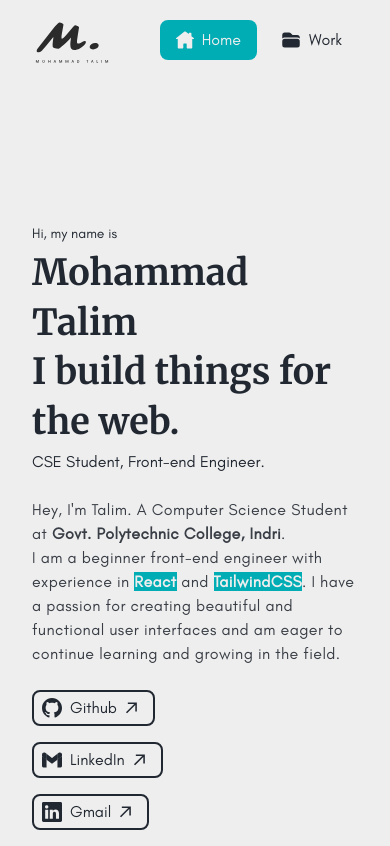
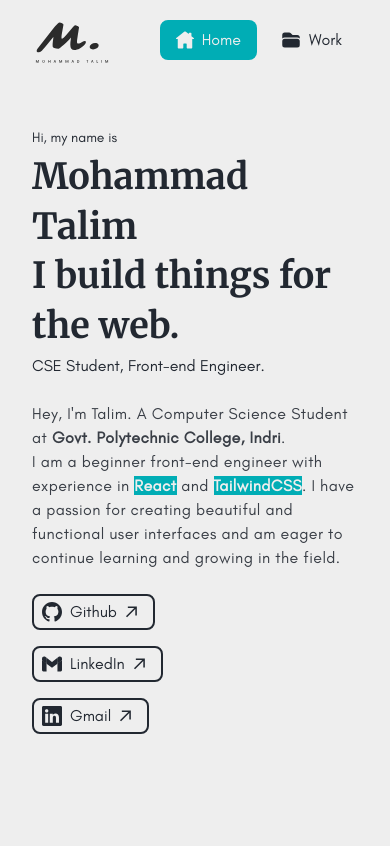
Before and after one commit to Md-Talim/Md-Talim, a React (Vite) app: page / in a window 390 px wide. Built offline with nearby package versions, Linux system fonts and the light colour scheme.

Commit message:
Design improvement

```diff
--- a/src/pages/Layout.tsx
+++ b/src/pages/Layout.tsx
@@ -4,7 +4,7 @@ import NavBar from '../components/NavBar';
 const Layout = () => {
   return (
     <>
-      <main className='container mx-auto flex h-screen max-w-3xl flex-col items-center gap-32 px-8 md:h-auto md:flex-row md:gap-8 lg:min-w-[768px] lg:px-0'>
+      <main className='container mx-auto flex h-screen max-w-3xl flex-col items-center gap-8 px-8 md:h-auto md:flex-row lg:min-w-[768px] lg:px-0'>
         <NavBar />
         <Outlet />
       </main>
```
Also changed, not shown: 1 other file (tests, documents, lock files or other folders).
